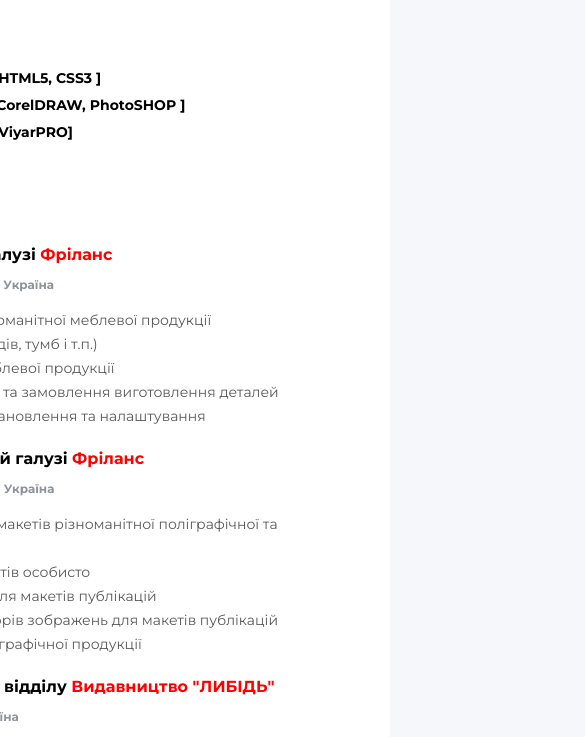
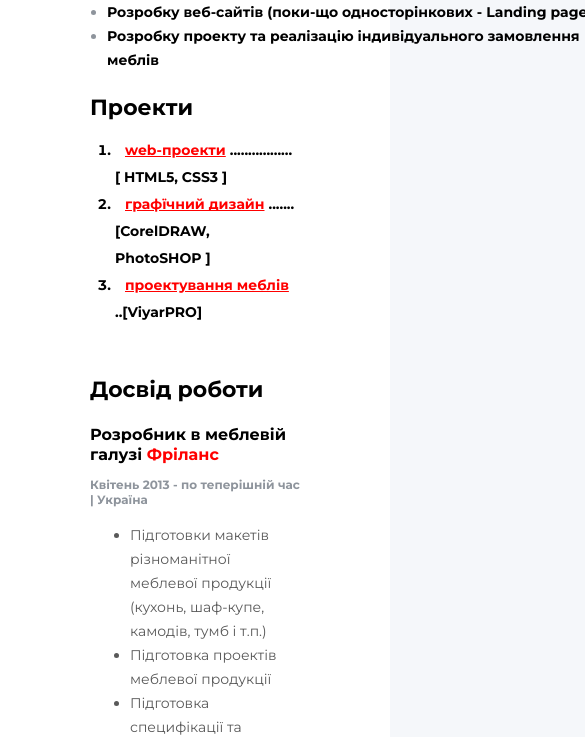
Before and after one commit to Alex-Kuzmenko1965/gc-dn, a plain HTML site: page index.html in a window 390 px wide. Shown: the part 481-1218 px from the top of the page, 585 px wide, since content can reach past the window. Drawn offline with nearby package versions, Linux system fonts and the light colour scheme.

Commit message:
button_all

```diff
--- a/styles/styles.css
+++ b/styles/styles.css
@@ -5,13 +5,17 @@ body {
 }
 /* main styles */
 .main {
-  display: flex;
+display: flex;
   flex-direction: row-reverse;
+}
+@media (max-width: 700px) {
+	.main {
+		display: block;
+	}
 }
 /* main-content styles */
 .main-content {
   background: #FFFFFF;
-  box-shadow: 6px 6px 20px rgba(0, 0, 0, 0.1);
   padding: 85px 90px;
 }
 /* abouth styles */
```
Also changed, not shown: 1 other file.
